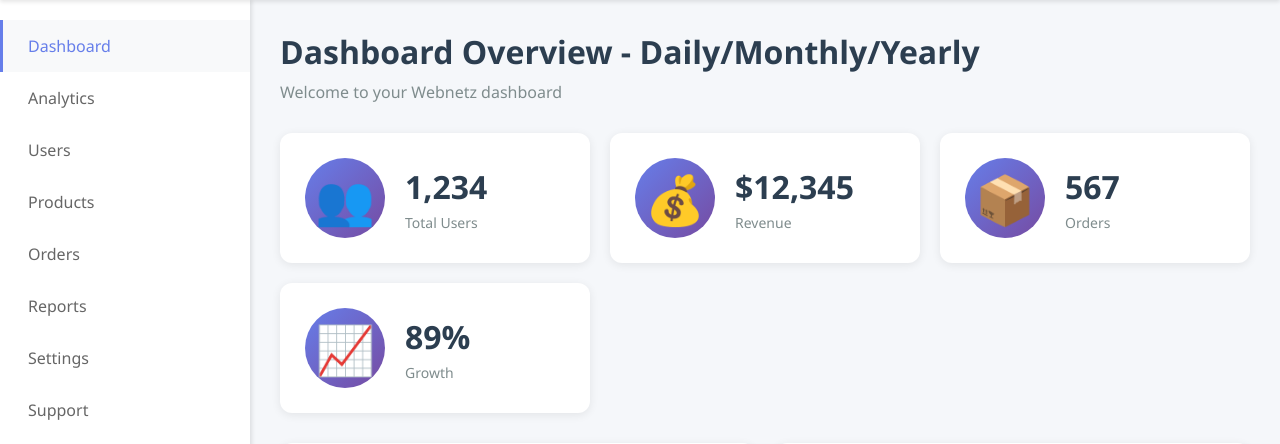
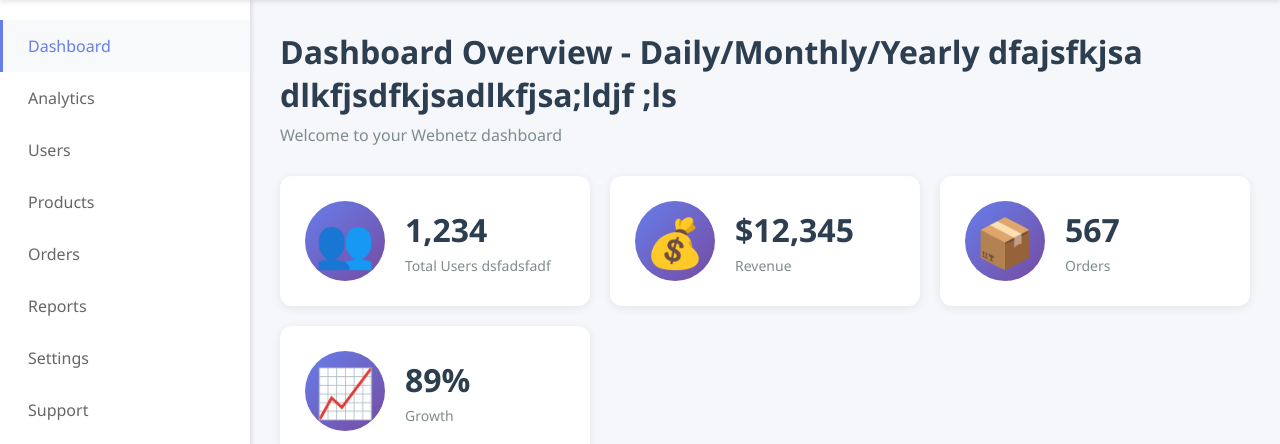
Before and after one commit to abdullah-rana/TestApp4gCloud, a Flask app: page / in a window 1280 px wide. Shown: the part 60-504 px from the top of the page. Run offline with Flask 3, Linux system fonts and the light colour scheme.

Commit message:
madef ew hacneagsa

```diff
--- a/templates/dashboard.html
+++ b/templates/dashboard.html
@@ -46,7 +46,7 @@
         <!-- Main Content -->
         <main class="main-content">
             <div class="dashboard-header">
-                <h1>Dashboard Overview - Daily/Monthly/Yearly</h1>
+                <h1>Dashboard Overview - Daily/Monthly/Yearly dfajsfkjsa dlkfjsdfkjsadlkfjsa;ldjf ;ls</h1>
                 <p>Welcome to your Webnetz dashboard</p>
             </div>
 
@@ -56,7 +56,7 @@
                     <div class="stat-icon">👥</div>
                     <div class="stat-info">
                         <h3>1,234</h3>
-                        <p>Total Users</p>
+                        <p>Total Users dsfadsfadf</p>
                     </div>
                 </div>
                 <div class="stat-card">
```
